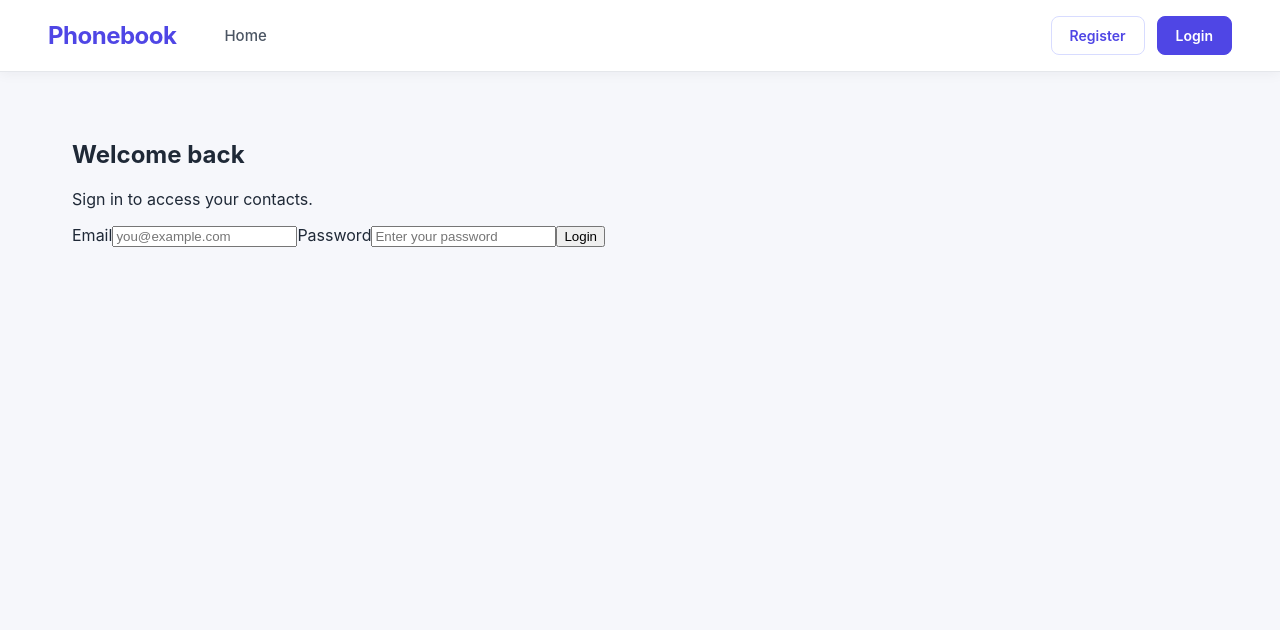
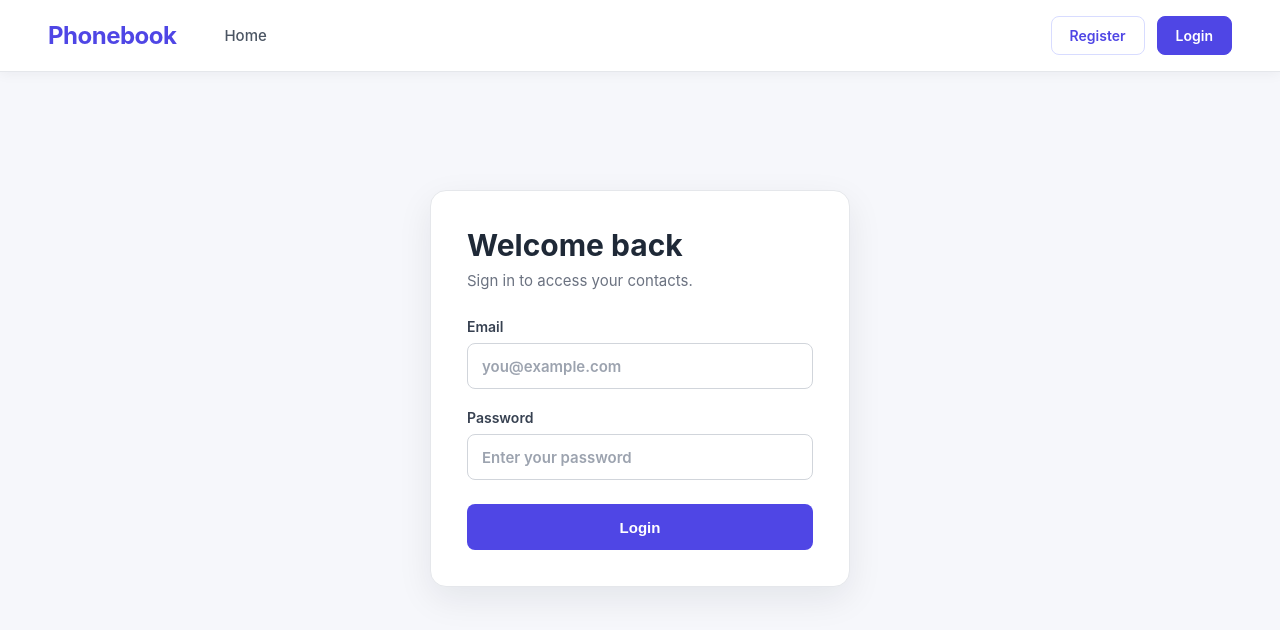
Before and after one commit to ErenaySener/contacts-manager, a React (Vite) app: page /login in a window 1280 px wide. Shown: the top 630 px of the page. Built offline with nearby package versions, Linux system fonts and the light colour scheme; no server answers.

Commit message:
Style login form

```diff
--- a/src/index.css
+++ b/src/index.css
@@ -146,3 +146,106 @@ main {
     padding: 32px 20px;
   }
 }
+
+/* Authentication pages */
+
+.authPage {
+  min-height: calc(100vh - 72px);
+  display: flex;
+  justify-content: center;
+  align-items: flex-start;
+  padding-top: 70px;
+}
+
+.authCard {
+  width: 100%;
+  max-width: 420px;
+  padding: 36px;
+  background: #ffffff;
+  border: 1px solid #e5e7eb;
+  border-radius: 16px;
+  box-shadow: 0 12px 35px rgba(15, 23, 42, 0.08);
+}
+
+.authTitle {
+  margin: 0 0 8px;
+  font-size: 30px;
+  font-weight: 700;
+  color: #1f2937;
+}
+
+.authSubtitle {
+  margin: 0 0 28px;
+  font-size: 15px;
+  color: #6b7280;
+}
+
+.authForm {
+  display: flex;
+  flex-direction: column;
+  gap: 20px;
+}
+
+.formField {
+  display: flex;
+  flex-direction: column;
+  gap: 8px;
+  font-size: 14px;
+  font-weight: 600;
+  color: #374151;
+}
+
+.formInput {
+  width: 100%;
+  height: 46px;
+  padding: 0 14px;
+  border: 1px solid #d1d5db;
+  border-radius: 8px;
+  background: #ffffff;
+  font: inherit;
+  font-size: 15px;
+  color: #1f2937;
+  outline: none;
+  transition: border-color 0.2s ease, box-shadow 0.2s ease;
+}
+
+.formInput:focus {
+  border-color: #4f46e5;
+  box-shadow: 0 0 0 3px rgba(79, 70, 229, 0.12);
+}
+
+.formInput::placeholder {
+  color: #9ca3af;
+}
+
+.authButton {
+  width: 100%;
+  height: 46px;
+  margin-top: 4px;
+  border: none;
+  border-radius: 8px;
+  background: #4f46e5;
+  color: #ffffff;
+  font-size: 15px;
+  font-weight: 600;
+  cursor: pointer;
+  transition: background 0.2s ease, transform 0.1s ease;
+}
+
+.authButton:hover {
+  background: #4338ca;
+}
+
+.authButton:active {
+  transform: translateY(1px);
+}
+
+@media (max-width: 700px) {
+  .authPage {
+    padding-top: 32px;
+  }
+
+  .authCard {
+    padding: 28px 22px;
+  }
+}
```
